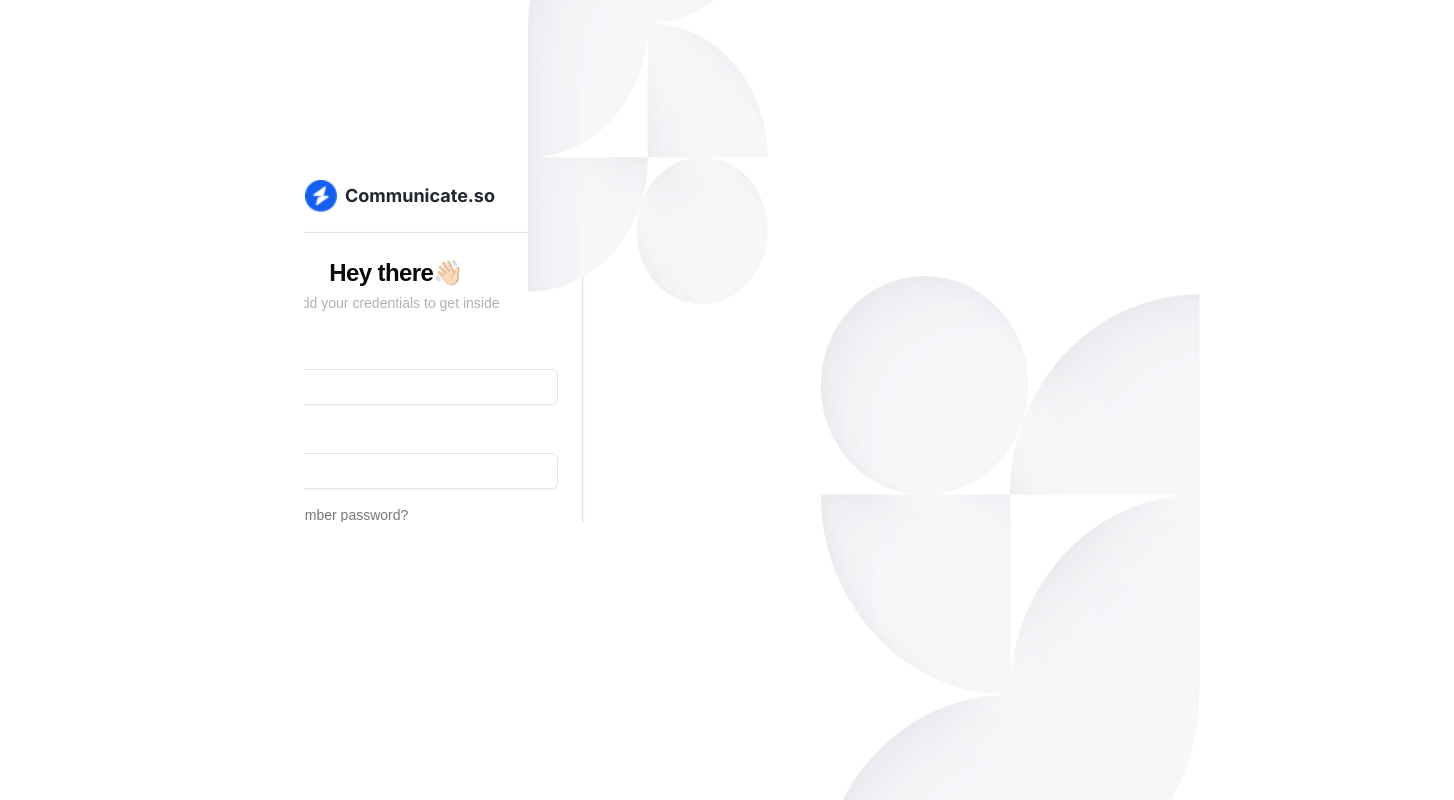
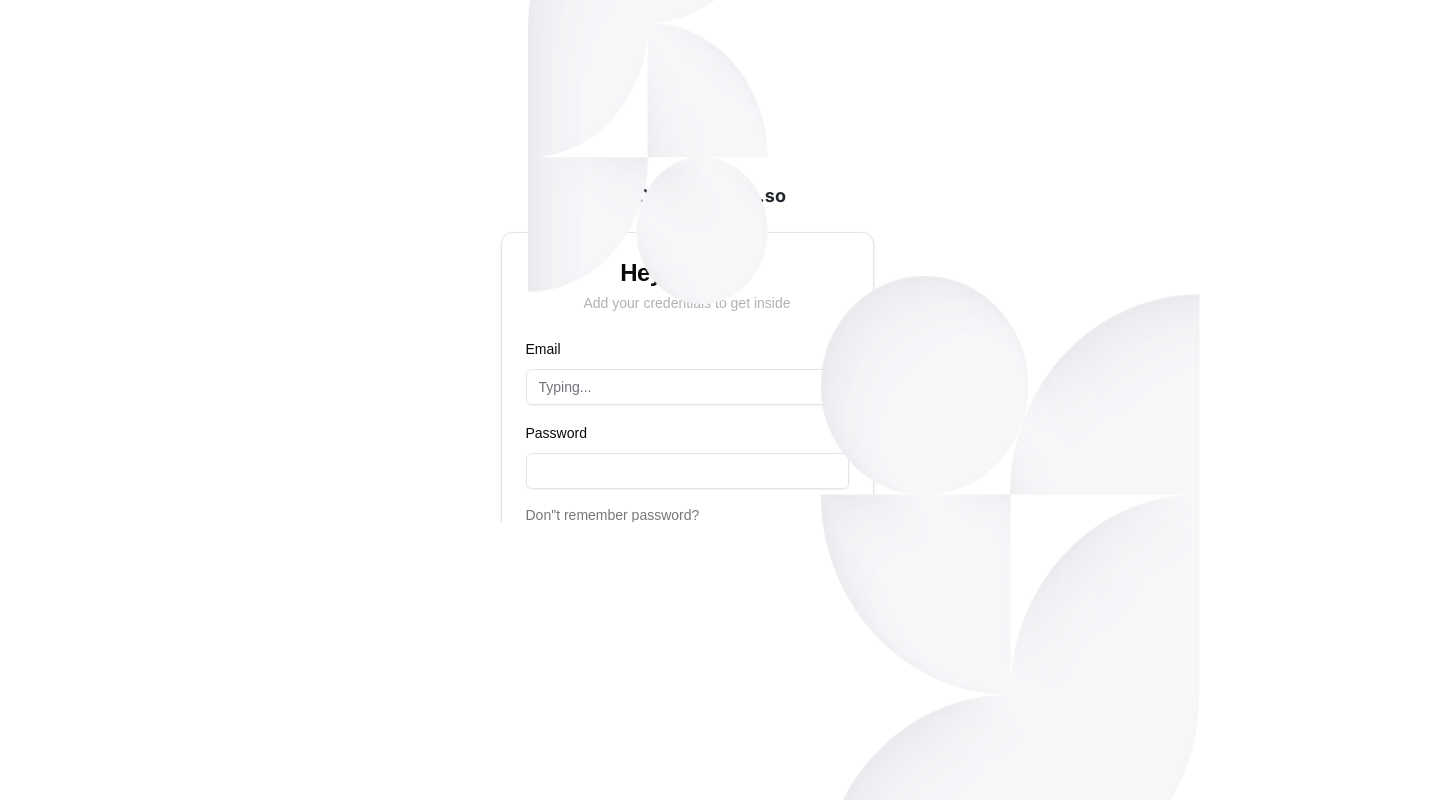
Before and after one commit to souravscript/Communicate-So-client, a Next.js app: page /auth/signin in a window 1280 px wide. Shown: the whole page, 1454 px wide, since content can reach past the window. Built offline with nearby package versions, Linux system fonts and the light colour scheme.

Commit message:
UI fixes

```diff
--- a/src/app/(pages)/dashboard/page.tsx
+++ b/src/app/(pages)/dashboard/page.tsx
@@ -119,7 +119,7 @@ const dummyStats: Stat[] = [
 export default function Home() {
   return (
     <div className="flex">
-      <div className="flex flex-col p-4 gap-2 w-[1180px]">
+      <div className="flex flex-col p-4 gap-2 w-[1080px]">
         <DataSourceUnlockInsights/>
         <div className="mb-6"><StatSection stats={dummyStats} statTitle="Quick Stats" /></div>
         <div className="flex gap-0 relative left-[-1.5rem]">
--- a/src/app/auth/onboarding/page.tsx
+++ b/src/app/auth/onboarding/page.tsx
@@ -79,7 +79,7 @@ const Auth = () => {
 
   return (
     <>
-      <div className="flex justify-center items-center w-[373px] relative left-[-24rem] top-[10rem]">
+      <div className="flex justify-center items-center w-[373px] relative left-[-12rem] top-[10rem]">
         <div className="auth w-full max-w-sm">
           <div className="flex justify-center my-5 items-center gap-2 pl-2">
             <Image src={logo} alt="logo" className="h-8 w-8" />
--- a/src/app/auth/signin/page.tsx
+++ b/src/app/auth/signin/page.tsx
@@ -13,7 +13,7 @@ export default function Auth(){
         <>
 
 
-    <div className="flex justify-center items-center  w-[373px] relative left-[-28rem] top-[10rem]">
+    <div className="flex justify-center items-center  w-[373px] relative left-[-12rem] top-[10rem]">
       <div className="auth w-full max-w-sm">
       <div className="flex justify-center my-5 items-center gap-2 pl-2">
         <Image src={logo} alt="logo" className="h-8 w-8" />
--- a/src/app/auth/signup/page.tsx
+++ b/src/app/auth/signup/page.tsx
@@ -13,7 +13,7 @@ export default function Auth(){
         <>
 
 
-    <div className="flex justify-center items-center w-[373px] relative left-[-8rem] top-[10rem]">
+    <div className="flex justify-center items-center w-[373px] relative left-[-18rem] top-[8rem]">
       <div className="auth w-full max-w-sm">
       <div className="flex justify-center my-5 items-center gap-2 pl-2">
         <Image src={logo} alt="logo" className="h-8 w-8" />
--- a/src/app/layout.tsx
+++ b/src/app/layout.tsx
@@ -26,7 +26,7 @@ export default function RootLayout({
       <body className={`${inter.variable} antialiased`}>
         <div className="h-screen w-full">
           <Sidebar isOpen={true} />
-          <main className="relative left-[19rem] max-w-[1080px] overflow-hidden">
+          <main className="relative left-[19rem] max-w-[1150px] overflow-hidden">
             <Navbar />
             <div className="flex justify-center items-center">{children}</div>
           </main>
```
